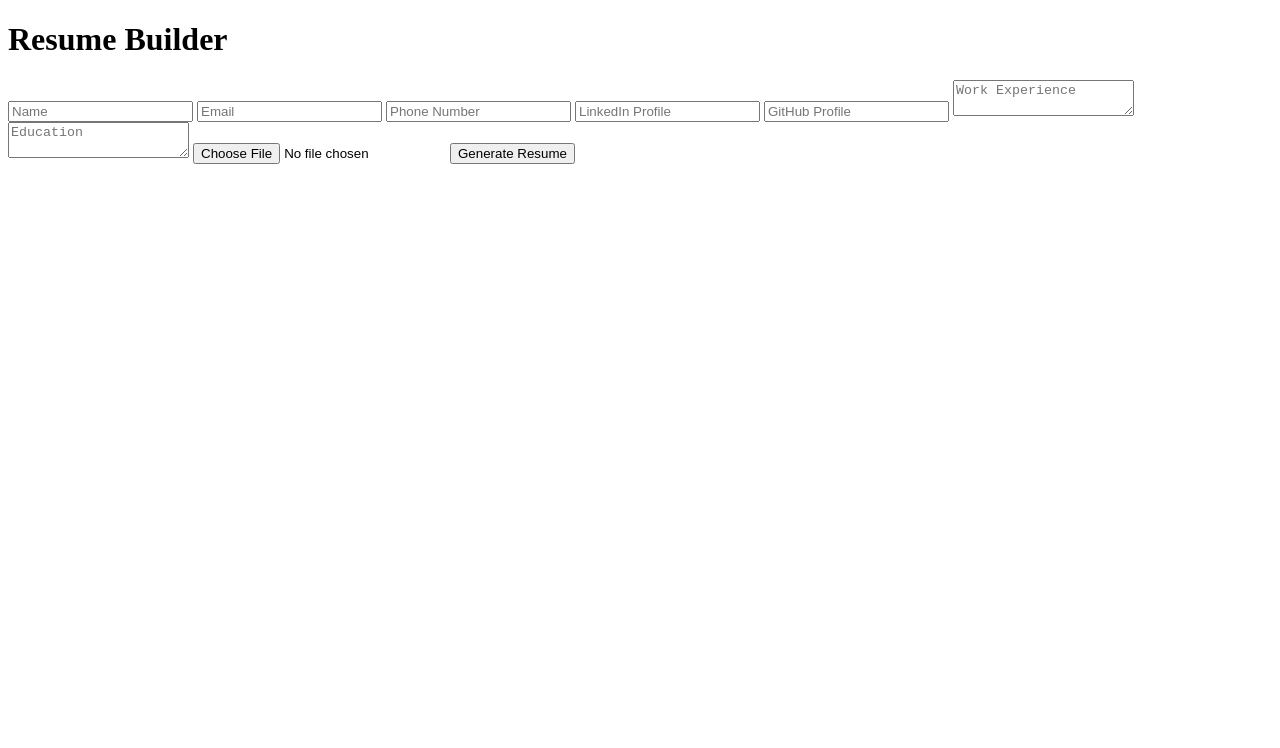
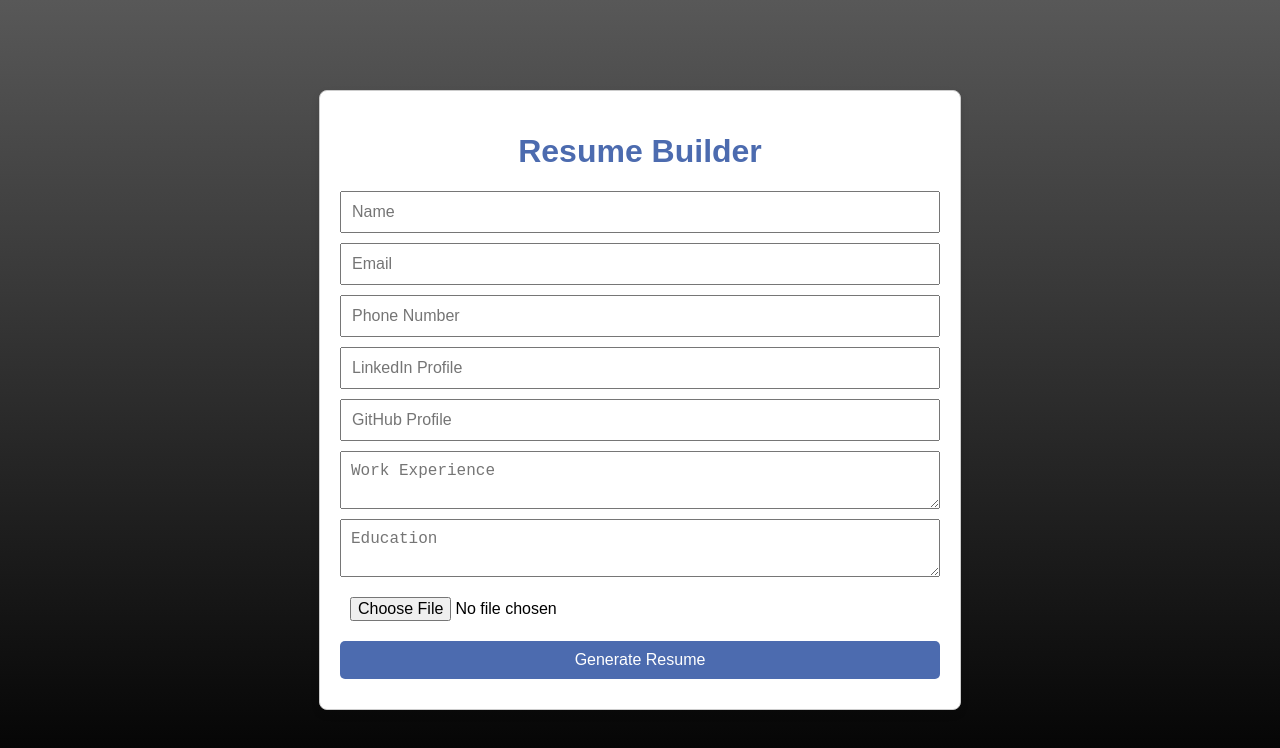
Before and after one commit to 1aovaibhav/ASSESSSMENT1_CSEA_MERN, a plain HTML site: page index.html in a window 1280 px wide. Drawn offline with Linux system fonts and the light colour scheme.

Commit message:
formating

```diff
--- a/index.html
+++ b/index.html
@@ -4,12 +4,14 @@
     <meta charset="UTF-8">
     <meta name="viewport" content="width=device-width, initial-scale=1.0">
     <title>Resume Builder</title>
-    <link rel="stylesheet" href="styles.css">
+    <link rel="stylesheet" href="style.css">
+    <!-- script to convert displayed resume to pdf -->
     <script src="https://cdnjs.cloudflare.com/ajax/libs/html2pdf.js/0.10.1/html2pdf.bundle.min.js"></script>
 </head>
 <body>
     <div class="container">
-        <h1>Resume Builder</h1>
+        <h1 style="color: #4c6baf;">Resume Builder</h1>
+        <!-- html for taking inputs -->
         <form id="resumeForm">
             <input type="text" id="name" placeholder="Name" required>
             <input type="email" id="email" placeholder="Email" required>
@@ -22,6 +24,8 @@
             <button type="button" onclick="generateResume()">Generate Resume</button>
         </form>
 
+
+         <!-- html for displaying resume -->
         <div id="resumePreview" class="resume-preview" style="display: none;">
             <div id="resumeContent">
                 <h2 id="displayName"></h2>
--- a/script.js
+++ b/script.js
@@ -1,4 +1,5 @@
 function generateResume() {
+    // Populate resume preview with user inputs
     document.getElementById('displayName').innerText = document.getElementById('name').value;
     document.getElementById('displayEmail').innerText = document.getElementById('email').value;
     document.getElementById('displayPhone').innerText = document.getElementById('phone').value;
@@ -8,13 +9,13 @@ function generateResume() {
 
     document.getElementById('displayLinkedIn').innerText = linkedinUrl;
     document.getElementById('displayLinkedIn').href = linkedinUrl;
-
     document.getElementById('displayGitHub').innerText = githubUrl;
     document.getElementById('displayGitHub').href = githubUrl;
 
     document.getElementById('displayExperience').innerText = document.getElementById('experience').value;
     document.getElementById('displayEducation').innerText = document.getElementById('education').value;
 
+    // Display uploaded photo in the preview
     const fileInput = document.getElementById('photo');
     if (fileInput.files && fileInput.files[0]) {
         const reader = new FileReader();
@@ -24,11 +25,13 @@ function generateResume() {
         reader.readAsDataURL(fileInput.files[0]);
     }
 
+    // Toggle display from form to preview
     document.getElementById('resumeForm').style.display = 'none';
     document.getElementById('resumePreview').style.display = 'block';
 }
 
 function downloadPDF() {
+    // Convert preview to PDF and download
     const element = document.getElementById('resumeContent');
     html2pdf().from(element).save('resume.pdf');
 }
--- a/style.css
+++ b/style.css
@@ -5,6 +5,7 @@ body {
     align-items: center;
     height: 100vh;
     margin: 0;
+    background: linear-gradient(to top, #000000, #585858); ;
 }
 
 .container {
@@ -14,6 +15,7 @@ body {
     border: 1px solid #ccc;
     box-shadow: 0 4px 8px rgba(0, 0, 0, 0.1);
     border-radius: 8px;
+    background-color: #fff;
 }
 
 h1, h2, h3 {
@@ -33,7 +35,7 @@ input, textarea, button {
 
 button {
     cursor: pointer;
-    background-color: #4CAF50;
+    background-color: #4c6baf;
     color: white;
     border: none;
     border-radius: 5px;
```
